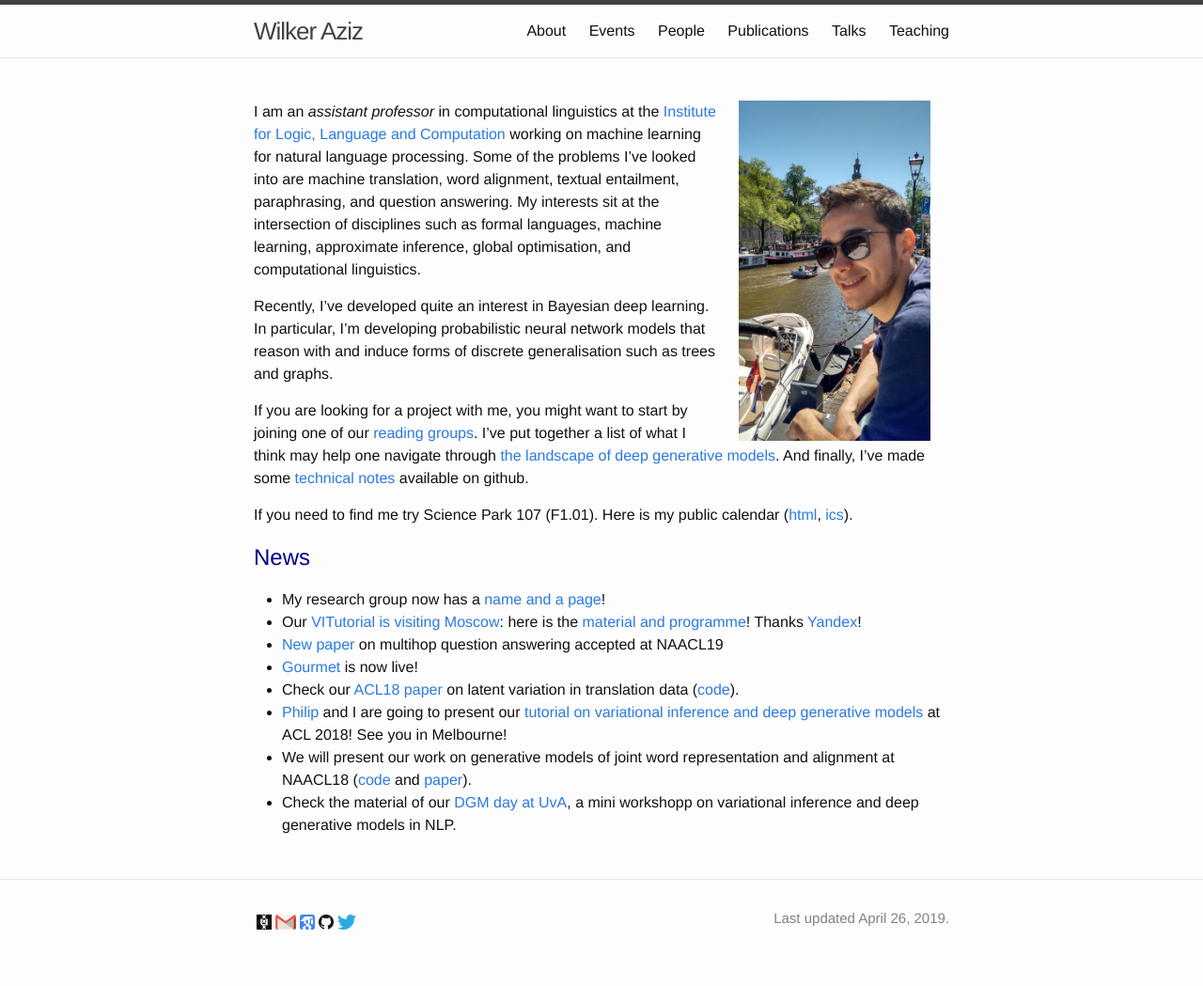
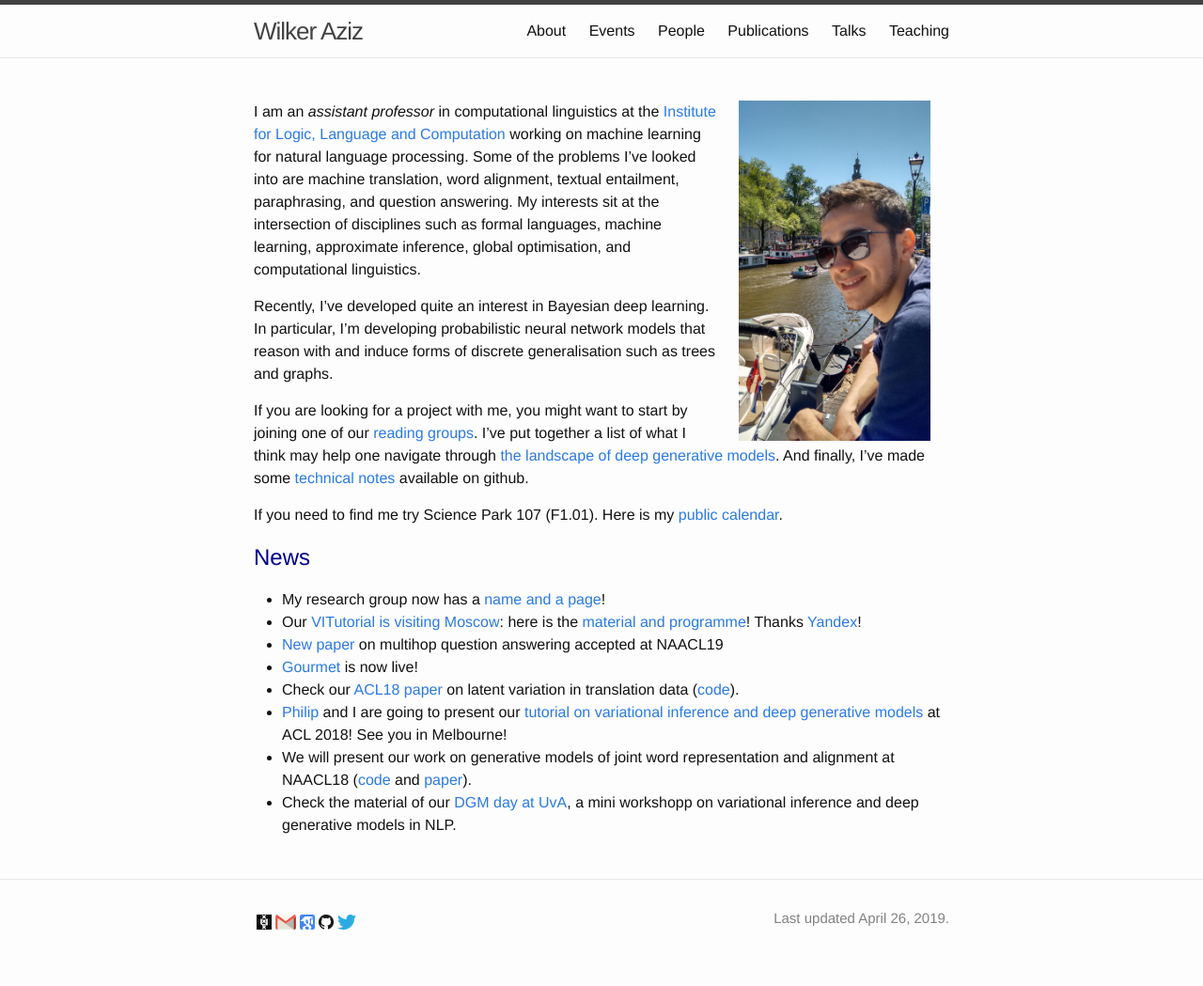
Before and after one commit to wilkeraziz/oldsite, a Jekyll site: the page built from index.md, in a window 1280 px wide. Shown: the whole page at 94% size. Built offline with Jekyll 4.4.1, drawn with Linux system fonts in a browser that asks for light colours.

Commit message:
Change calendar

```diff
--- a/index.md
+++ b/index.md
@@ -15,7 +15,7 @@ Recently, I've developed quite an interest in Bayesian deep learning. In particu
 If you are looking for a project with me, you might want to start by joining one of our [reading groups](events). I've put together a list of what I think may help one navigate through [the landscape of deep generative models](pages/landscape). And finally, I've made some [technical notes](//github.com/wilkeraziz/notes/tree/master/machine-learning) available on github.
 
 
-If you need to find me try Science Park 107 (F1.01). Here is my public calendar ([html](https://webmail.uva.nl/owa/calendar/01cc2333efd245efb61b61c4d4dfec9d@uva.nl/186f107e6a9e46dfa8780523c8500aec13915216191709894801/calendar.html), [ics](https://webmail.uva.nl/owa/calendar/01cc2333efd245efb61b61c4d4dfec9d@uva.nl/186f107e6a9e46dfa8780523c8500aec13915216191709894801/calendar.ics)).
+If you need to find me try Science Park 107 (F1.01). Here is my [public calendar](events).
 
 ## <span style="color:darkblue">News </span>
 
```
